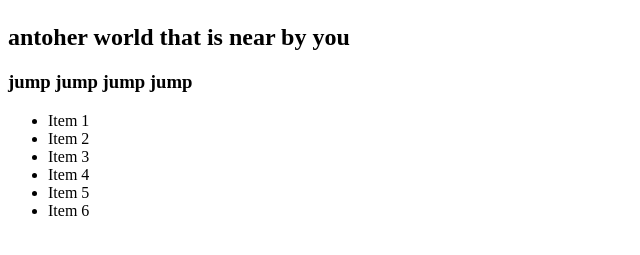
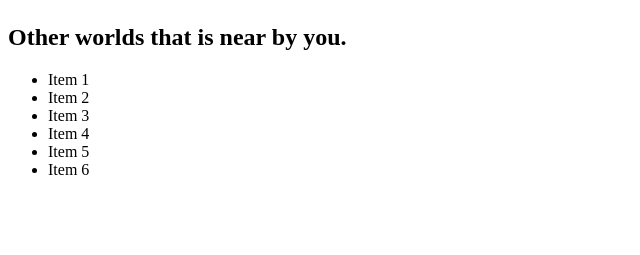
Before and after one commit to shadowmason/10-22-2016, a plain HTML site: page index.html in a window 1280 px wide. Shown: the part 219-474 px from the top of the page, without its empty margins (0-640 px from the left). Drawn offline with Linux system fonts and the light colour scheme.

Commit message:
added caps

```diff
--- a/index.html
+++ b/index.html
@@ -15,10 +15,9 @@ body h1 {
 <h1>Hello Venus—God of Beauty</h1>
 <h1>Hello Jupiter—God of Seas</h1>
 <img src="abstract-q-c-100-100-5.jpg" width="100" height="100" alt=""/>
-<h2>antoher world that is near by you</h2>
-<h3> jump jump jump jump </h3>
+<h2>Other worlds that is near by you.</h2>
 <ul>
-	<li>Item 1</li>
+  <li>Item 1</li>
 	<li>Item 2</li>
 	<li>Item 3</li>
 	<li>Item 4</li>
```
